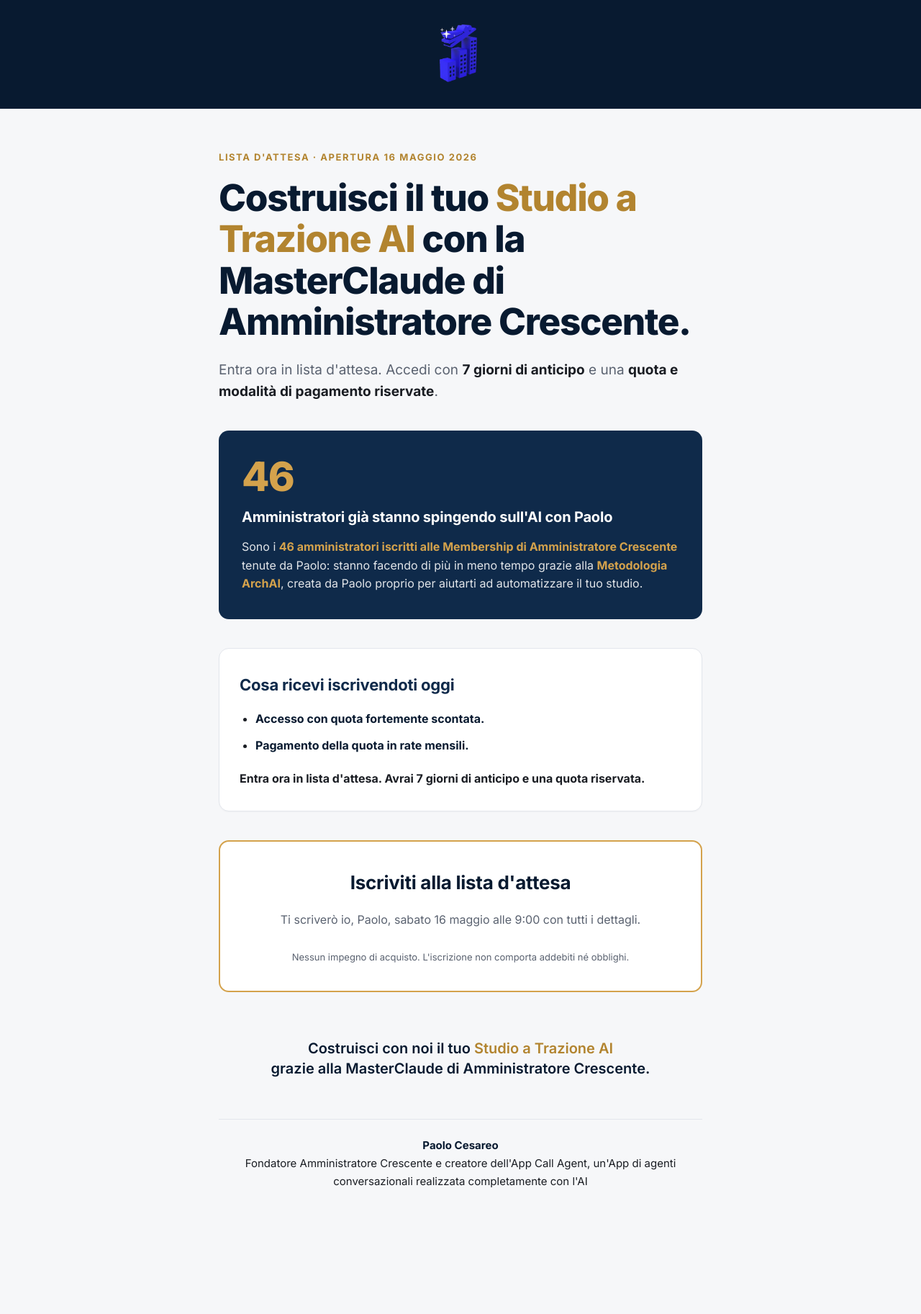
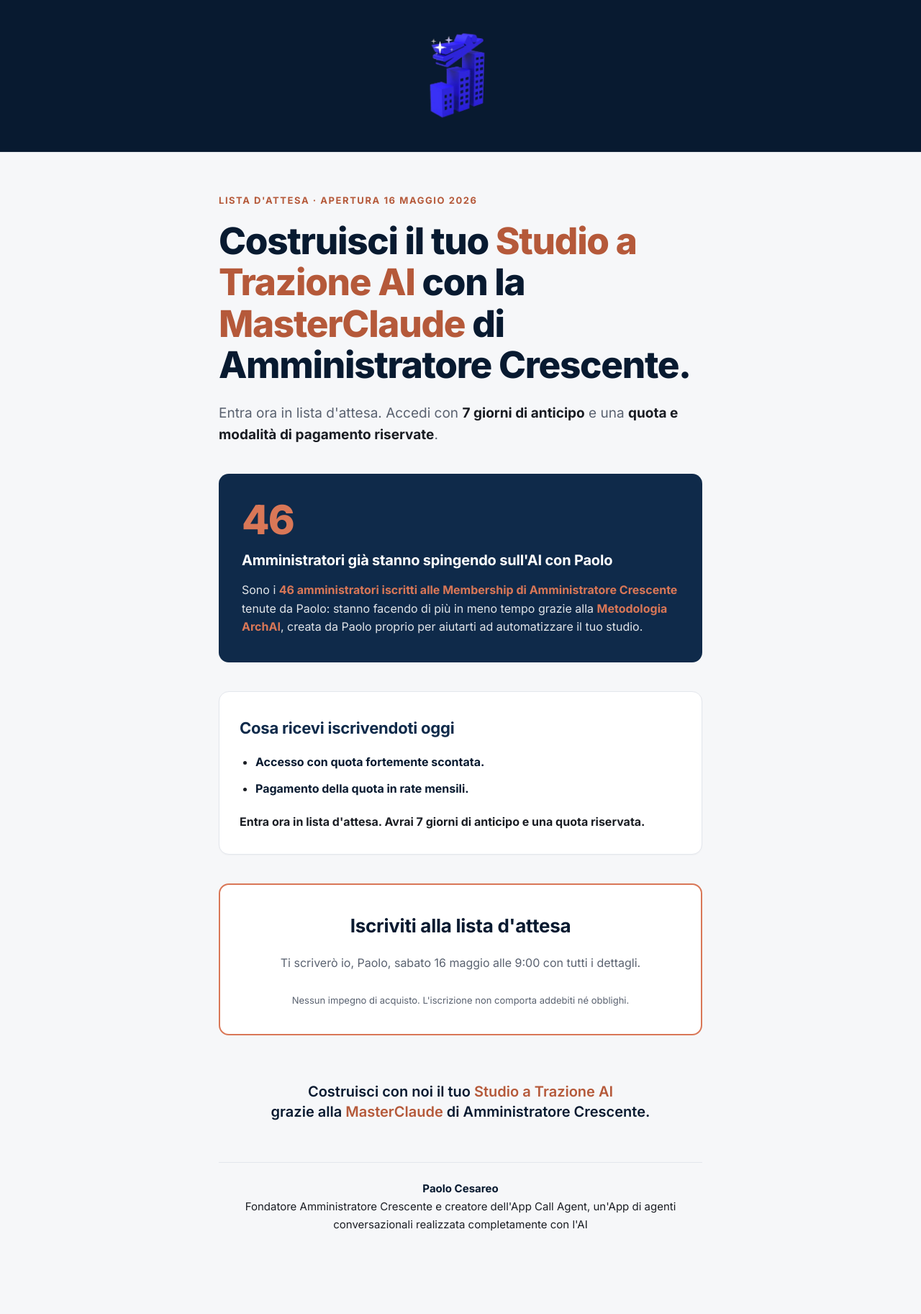
Before and after one commit to Paolocesareo/amministratorecrescente-sito-istituzionale, a Jekyll site: the page built from masterclaude.html, in a window 1280 px wide. Shown: the whole page at 72% size. Built offline with Jekyll 4.4.1, drawn with Linux system fonts in a browser that asks for light colours; before the commit the page ends 1765 px from its top, so only the background shows below that.

Commit message:
Landing: logo 140px + accent color = Anthropic Orange (#D97757) + MasterClaude highlighted

```diff
--- a/masterclaude.html
+++ b/masterclaude.html
@@ -18,8 +18,8 @@
   :root {
     --primary: #0f2a4a;
     --primary-dark: #081a30;
-    --accent: #d4a24c;
-    --accent-dark: #b2842f;
+    --accent: #D97757;
+    --accent-dark: #B5593A;
     --bg: #ffffff;
     --bg-alt: #f6f7f9;
     --text: #1a1d23;
@@ -37,11 +37,11 @@
   .brand-bar {
     background: var(--primary-dark);
     border-bottom: 1px solid var(--border);
-    padding: 24px;
+    padding: 32px 24px;
     text-align: center;
   }
   .brand-bar img {
-    height: 96px;
+    height: 140px;
     width: auto;
     display: inline-block;
   }
@@ -166,6 +166,8 @@
   }
   .sig strong { color: var(--primary-dark); }
   @media (max-width: 560px) {
+    .brand-bar { padding: 24px 20px; }
+    .brand-bar img { height: 110px; }
     .wrap { padding: 40px 20px 72px; }
     .form-wrap, .box { padding: 24px 20px; }
     .proof { padding: 28px 24px; }
@@ -184,7 +186,7 @@
 
   <div class="kicker">Lista d'attesa &middot; Apertura 16 maggio 2026</div>
 
-  <h1>Costruisci il tuo <em>Studio a Trazione AI</em> con la MasterClaude di Amministratore Crescente.</h1>
+  <h1>Costruisci il tuo <em>Studio a Trazione AI</em> con la <em>MasterClaude</em> di Amministratore Crescente.</h1>
 
   <p class="lede">
     Entra ora in lista d'attesa. Accedi con <strong>7 giorni di anticipo</strong> e una <strong>quota e modalit&agrave; di pagamento riservate</strong>.
@@ -219,7 +221,7 @@
 
   <p class="final-claim">
     Costruisci con noi il tuo <em>Studio a Trazione AI</em><br>
-    grazie alla MasterClaude di Amministratore Crescente.
+    grazie alla <em>MasterClaude</em> di Amministratore Crescente.
   </p>
 
   <div class="sig">
```
